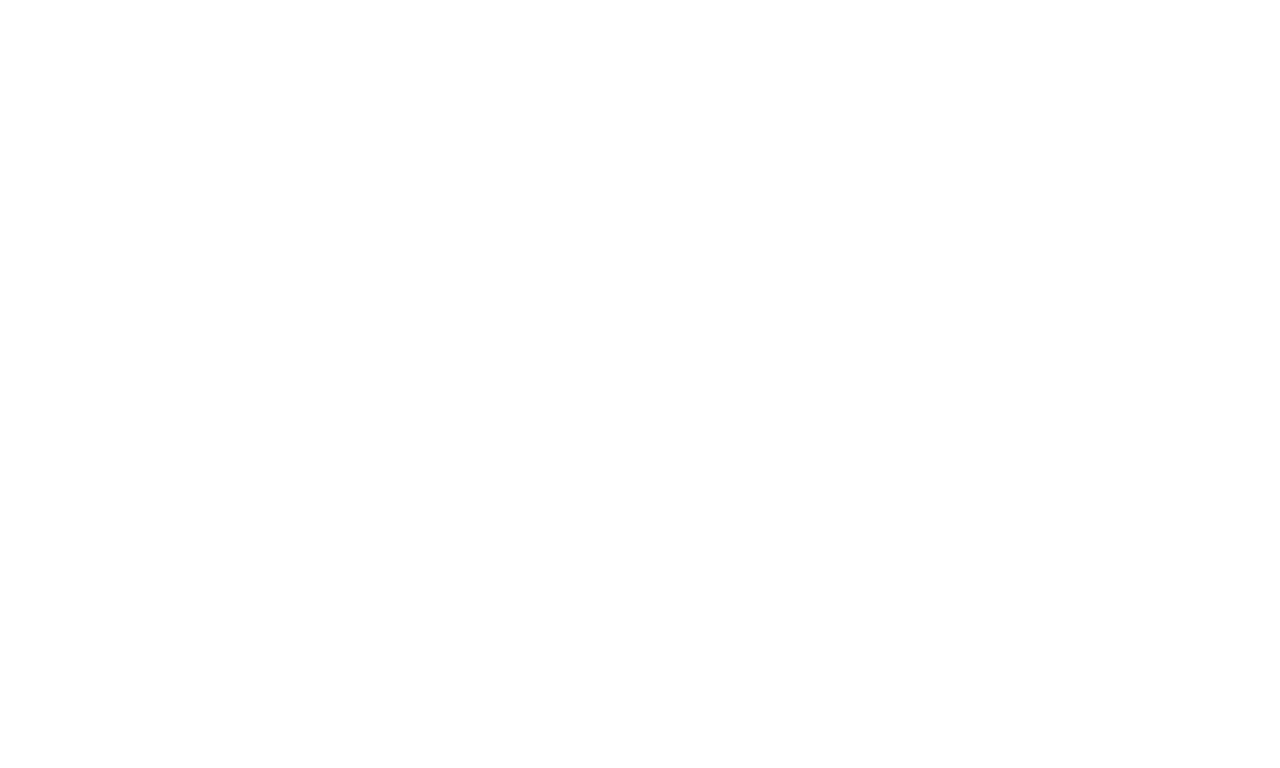
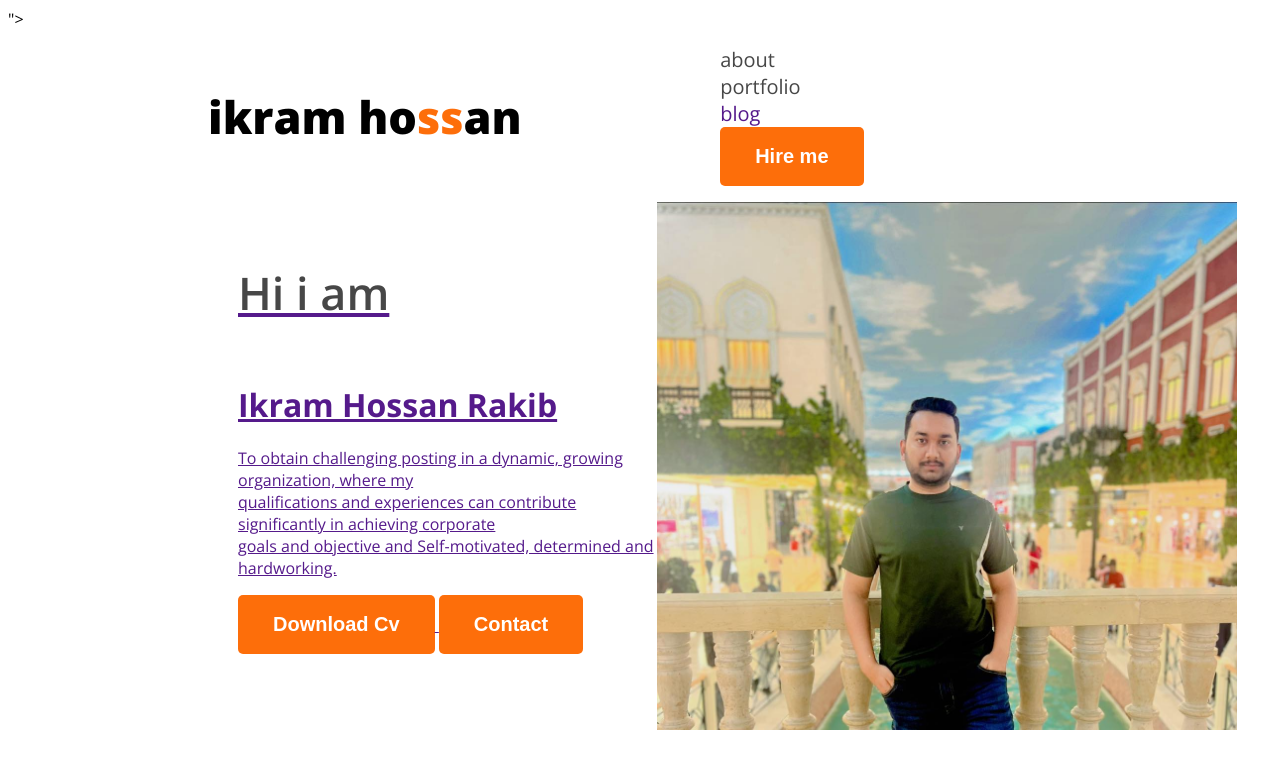
Before and after one commit to Ikramhossan01/new-website, a plain HTML site: page index.html in a window 1280 px wide. Drawn offline with nearby package versions, Linux system fonts and the light colour scheme.

Commit message:
new site

```diff
--- a/index.html
+++ b/index.html
@@ -4,8 +4,45 @@
     <meta charset="UTF-8">
     <meta name="viewport" content="width=device-width, initial-scale=1.0">
     <title>my new website</title>
+    <link rel="stylesheet" href="<link rel="preconnect" href="https://fonts.googleapis.com">
+    <link rel="preconnect" href="https://fonts.gstatic.com" crossorigin>
+    <link href="https://fonts.googleapis.com/css2?family=Open+Sans:ital,wght@0,300..800;1,300..
+    800&display=swap" rel="stylesheet">">
+
+    <link rel="stylesheet" href="my css/blog.css">
 </head>
-<body>
+<body class="open-sans-normal">
+<header>
+    <nav>
+        <h3 class="nav title">ikram ho<span class="text-primary">ss</span>an</h3>
+        <ul>
+          <li><a class="dark-2" href="">about</a></li>
+          <li><a class="dark-2" href="">portfolio</a></li>
+          <li><a href="">blog</a></li>
+          <li><a href=""><button class="btn-primary">Hire me</button>
+        </ul>
+    </nav>
+    <div class="banner">
+        <div class="banner-content">
+            <h4 class="banner-greetings dark-2">Hi i am</h4>
+            <h1 class="banner-title">Ikram Hossan Rakib</h1>
+            <p class="banner-discription">
+                To obtain challenging posting in a dynamic, growing organization, where my <br>
+                qualifications and experiences can contribute significantly in achieving corporate <br>
+                goals and objective and Self-motivated, determined and hardworking.
+            </p>
+            <button class="btn-primary">Download Cv</button>
+            <button class="btn-primary">Contact</button>
+        </div>
+        <img class="banner-profile-pic" src="image/my.png.jpg" alt="">
+    </div>
 
+    <main>
+
+    </main>
+    <footer>
+
+    </footer>
+</header>
 </body>
 </html>
--- /dev/null
+++ b/my css/blog.css
@@ -0,0 +1,82 @@
+
+
+.open-sans-normal {
+  font-family: "Open Sans", sans-serif;
+  font-optical-sizing: auto;
+  font-style: normal;
+  font-variation-settings:
+    "wdth" 100;
+}
+
+/* shared style */
+.text-primary{
+    color: #FD6E0A;
+}
+.dark-2{
+    color: #474747;
+}
+.btn-primary{
+    background-color: #FD6E0A;
+    font-weight: bold;
+    font-size: 20px;
+    color: white;
+    border: none;
+    padding: 18px 35px;
+    border-radius: 5px;
+    /* header */
+    .header{
+        background-image: url('../image/developer.png');
+    }
+
+}
+
+/* nav blog */
+nav{
+    display: flex;
+    align-items: center;
+    justify-content: space-between;
+    margin: 0px 200px;
+}
+.nav{
+  font-weight:800;
+  font-size: 45px;
+}
+nav ul li{
+    list-style: none;
+     margin-right: 50px;
+
+}
+
+nav li a{
+    text-decoration: none;
+    font-size: 20px;
+
+    }
+    display: flex;
+
+}
+nav ul{
+    display: flex;
+    align-items: center;
+}
+.banner-content{
+    max-width: 580px;
+}
+/* banner styles*/
+.banner{
+    display: flex;
+    justify-content: space-between;
+    margin: 0 35px 0 230px;
+}
+
+.banner-greetings{
+    font-size: 45px;
+    font-weight: 600;
+}
+.banner-title{
+    font-size: 85;
+    font-weight: bold;
+}
+.banner-profile-pic{
+    width: 580px;
+}
```
Also changed, not shown: image/developer.png (added), image/my.png.jpg (added).
